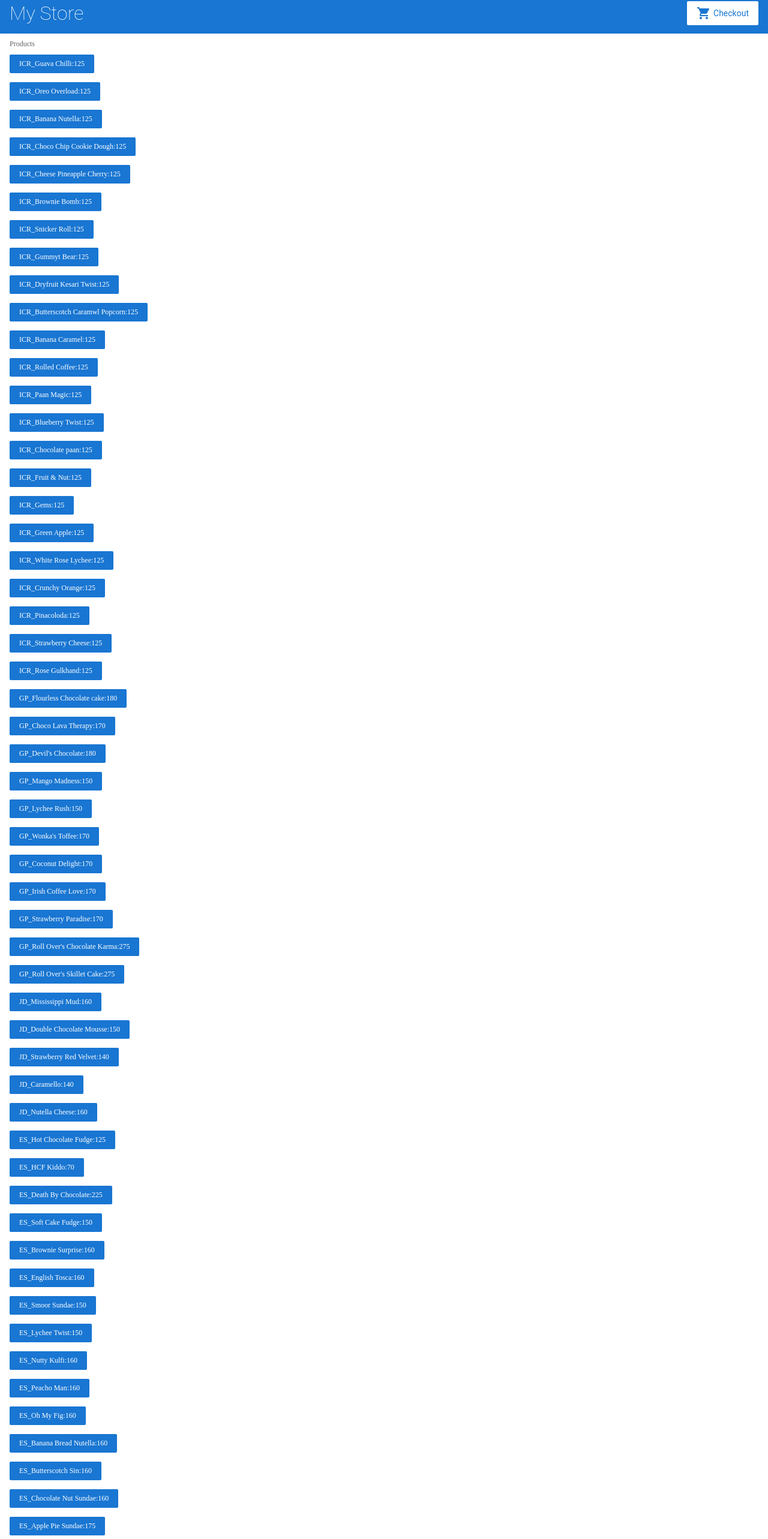
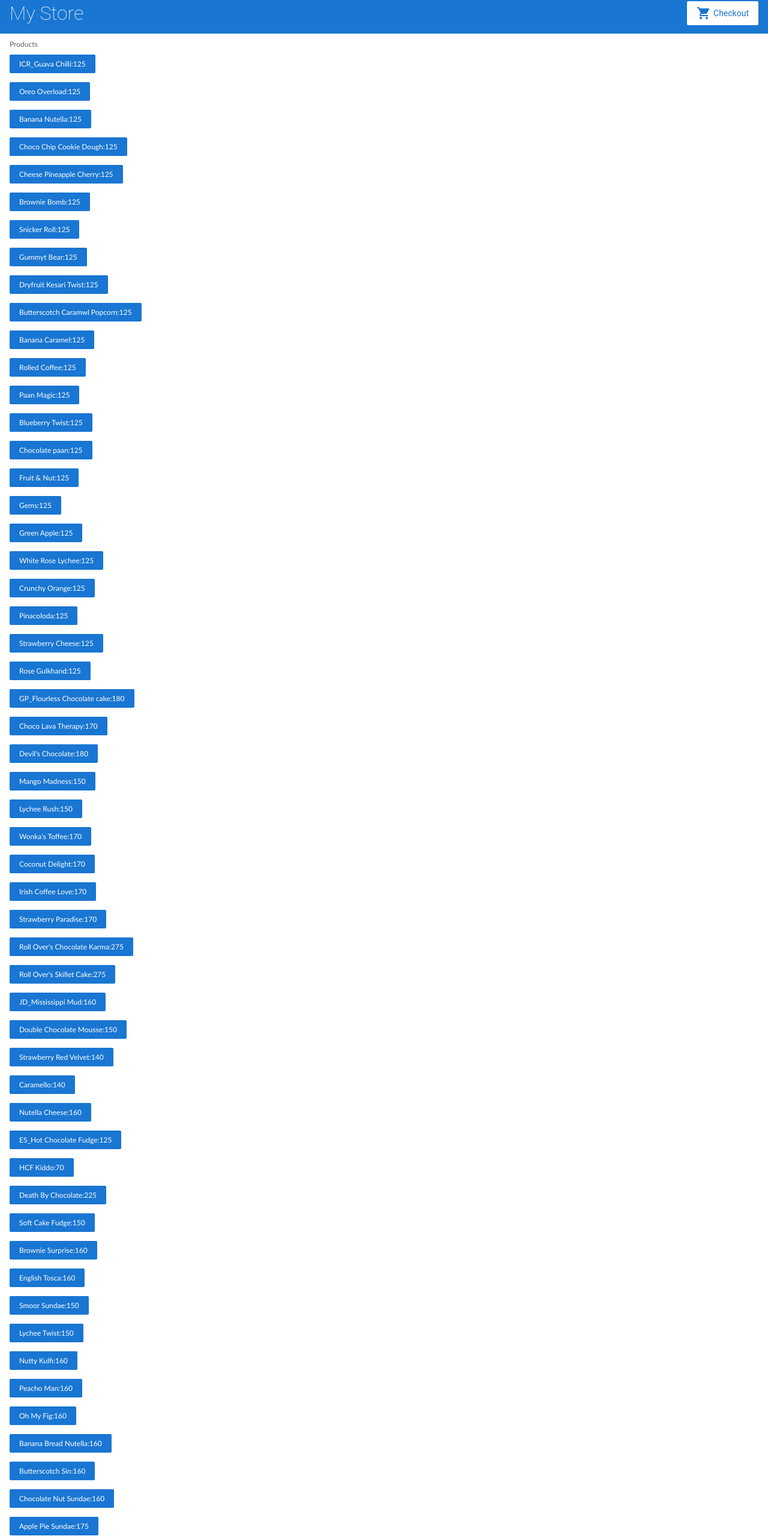
Before and after one commit to vinay0018/angular-dmnadg-4gnaxb, an Angular app: page / in a window 1280 px wide. Shown: the part 12-2578 px from the top of the page at 60% size. Built offline with nearby package versions, Linux system fonts and the light colour scheme.

Commit message:
Final with Calibri

```diff
--- a/src/app/product-list/product-list.component.css
+++ b/src/app/product-list/product-list.component.css
@@ -18,7 +18,7 @@
 
 * {
     font-size: 12px;
-    font-family: 'Times New Roman';
+    font-family: 'Calibri';
 }
 
 td,
--- a/src/app/product-list/product-list.component.html
+++ b/src/app/product-list/product-list.component.html
@@ -32,12 +32,12 @@
                      MOOSARAMBAGH,HYDERABAD-500036<br>
                      Ph No: +91-9030957956<br>
                      GST*:_ 36DVUPK1405D1ZN</p>
+                     <hr>
             <table>
                 <thead>
                     <tr>
                         <th class="ItemName">ItemName</th>
                         <th class="price">Price</th>
-
 
                     </tr>
                     <hr>
--- a/src/app/product-list/product-list.component.ts
+++ b/src/app/product-list/product-list.component.ts
@@ -44,6 +44,7 @@
   emptyCart() {
     this.cart=[];
     this.totalPrice=0;
+    sessionStorage.empty();
   }
 //  deleteItems() {
 //   localStorage.clear(this.totalPrice);
--- a/src/assets/products.json
+++ b/src/assets/products.json
@@ -6,91 +6,91 @@
             "price": 125
         },
         {
-            "name": "ICR_Oreo Overload",
+            "name": "Oreo Overload",
             "price": 125
         },
         {
-            "name": "ICR_Banana Nutella",
+            "name": "Banana Nutella",
             "price": 125
         },
         {
-            "name": "ICR_Choco Chip Cookie Dough",
+            "name": "Choco Chip Cookie Dough",
             "price": 125
         },
         {
-            "name": "ICR_Cheese Pineapple Cherry",
+            "name": "Cheese Pineapple Cherry",
             "price": 125
         },
         {
-            "name": "ICR_Brownie Bomb",
+            "name": "Brownie Bomb",
             "price": 125
         },
         {
-            "name": "ICR_Snicker Roll",
+            "name": "Snicker Roll",
             "price": 125
         },
         {
-            "name": "ICR_Gummyt Bear",
+            "name": "Gummyt Bear",
             "price": 125
         },
         {
-            "name": "ICR_Dryfruit Kesari Twist",
+            "name": "Dryfruit Kesari Twist",
             "price": 125
         },
         {
-            "name": "ICR_Butterscotch Caramwl Popcorn",
+            "name": "Butterscotch Caramwl Popcorn",
             "price": 125
         },
         {
-            "name": "ICR_Banana Caramel",
+            "name": "Banana Caramel",
             "price": 125
         },
         {
-            "name": "ICR_Rolled Coffee",
+            "name": "Rolled Coffee",
             "price": 125
         },
         {
-            "name": "ICR_Paan Magic",
+            "name": "Paan Magic",
             "price": 125
         },
         {
-            "name": "ICR_Blueberry Twist",
+            "name": "Blueberry Twist",
             "price": 125
         },
         {
-            "name": "ICR_Chocolate paan",
+            "name": "Chocolate paan",
             "price": 125
         },
         {
-            "name": "ICR_Fruit & Nut",
+            "name": "Fruit & Nut",
             "price": 125
         },
         {
-            "name": "ICR_Gems",
+            "name": "Gems",
             "price": 125
         },
         {
-            "name": "ICR_Green Apple",
+            "name": "Green Apple",
             "price": 125
         },
         {
-            "name": "ICR_White Rose Lychee",
+            "name": "White Rose Lychee",
             "price": 125
         },
         {
-            "name": "ICR_Crunchy Orange",
+            "name": "Crunchy Orange",
             "price": 125
         },
         {
-            "name": "ICR_Pinacoloda",
+            "name": "Pinacoloda",
             "price": 125
         },
         {
-            "name": "ICR_Strawberry Cheese",
+            "name": "Strawberry Cheese",
             "price": 125
         },
         {
-            "name": "ICR_Rose Gulkhand",
+            "name": "Rose Gulkhand",
             "price": 125
         },
         {
@@ -98,43 +98,43 @@
             "price": 180
         },
         {
-            "name": "GP_Choco Lava Therapy",
+            "name": "Choco Lava Therapy",
             "price": 170
         },
         {
-            "name": "GP_Devil's Chocolate",
+            "name": "Devil's Chocolate",
             "price": 180
         },
         {
-            "name": "GP_Mango Madness",
+            "name": "Mango Madness",
             "price": 150
         },
         {
-            "name": "GP_Lychee Rush",
+            "name": "Lychee Rush",
             "price": 150
         },
         {
-            "name": "GP_Wonka's Toffee",
+            "name": "Wonka's Toffee",
             "price": 170
         },
         {
-            "name": "GP_Coconut Delight",
+            "name": "Coconut Delight",
             "price": 170
         },
         {
-            "name": "GP_Irish Coffee Love",
+            "name": "Irish Coffee Love",
             "price": 170
         },
         {
-            "name": "GP_Strawberry Paradise",
+            "name": "Strawberry Paradise",
             "price": 170
         },
         {
-            "name": "GP_Roll Over's Chocolate Karma",
+            "name": "Roll Over's Chocolate Karma",
             "price": 275
         },
         {
-            "name": "GP_Roll Over's Skillet Cake",
+            "name": "Roll Over's Skillet Cake",
             "price": 275
         },
         {
@@ -142,19 +142,19 @@
             "price": 160
         },
         {
-            "name": "JD_Double Chocolate Mousse",
+            "name": "Double Chocolate Mousse",
             "price": 150
         },
         {
-            "name": "JD_Strawberry Red Velvet",
+            "name": "Strawberry Red Velvet",
             "price": 140
         },
         {
-            "name": "JD_Caramello",
+            "name": "Caramello",
             "price": 140
         },
         {
-            "name": "JD_Nutella Cheese",
+            "name": "Nutella Cheese",
             "price": 160
         },
         {
@@ -162,59 +162,59 @@
             "price": 125
         },
         {
-            "name": "ES_HCF Kiddo",
+            "name": "HCF Kiddo",
             "price": 70
         },
         {
-            "name": "ES_Death By Chocolate",
+            "name": "Death By Chocolate",
             "price": 225
         },
         {
-            "name": "ES_Soft Cake Fudge",
+            "name": "Soft Cake Fudge",
             "price": 150
         },
         {
-            "name": "ES_Brownie Surprise",
+            "name": "Brownie Surprise",
             "price": 160
         },
         {
-            "name": "ES_English Tosca",
+            "name": "English Tosca",
             "price": 160
         },
         {
-            "name": "ES_Smoor Sundae",
+            "name": "Smoor Sundae",
             "price": 150
         },
         {
-            "name": "ES_Lychee Twist",
+            "name": "Lychee Twist",
             "price": 150
         },
         {
-            "name": "ES_Nutty Kulfi",
+            "name": "Nutty Kulfi",
             "price": 160
         },
         {
-            "name": "ES_Peacho Man",
+            "name": "Peacho Man",
             "price": 160
         },
         {
-            "name": "ES_Oh My Fig",
+            "name": "Oh My Fig",
             "price": 160
         },
         {
-            "name": "ES_Banana Bread Nutella",
+            "name": "Banana Bread Nutella",
             "price": 160
         },
         {
-            "name": "ES_Butterscotch Sin",
+            "name": "Butterscotch Sin",
             "price": 160
         },
         {
-            "name": "ES_Chocolate Nut Sundae",
+            "name": "Chocolate Nut Sundae",
             "price": 160
         },
         {
-            "name": "ES_Apple Pie Sundae",
+            "name": "Apple Pie Sundae",
             "price": 175
         }
 
```
